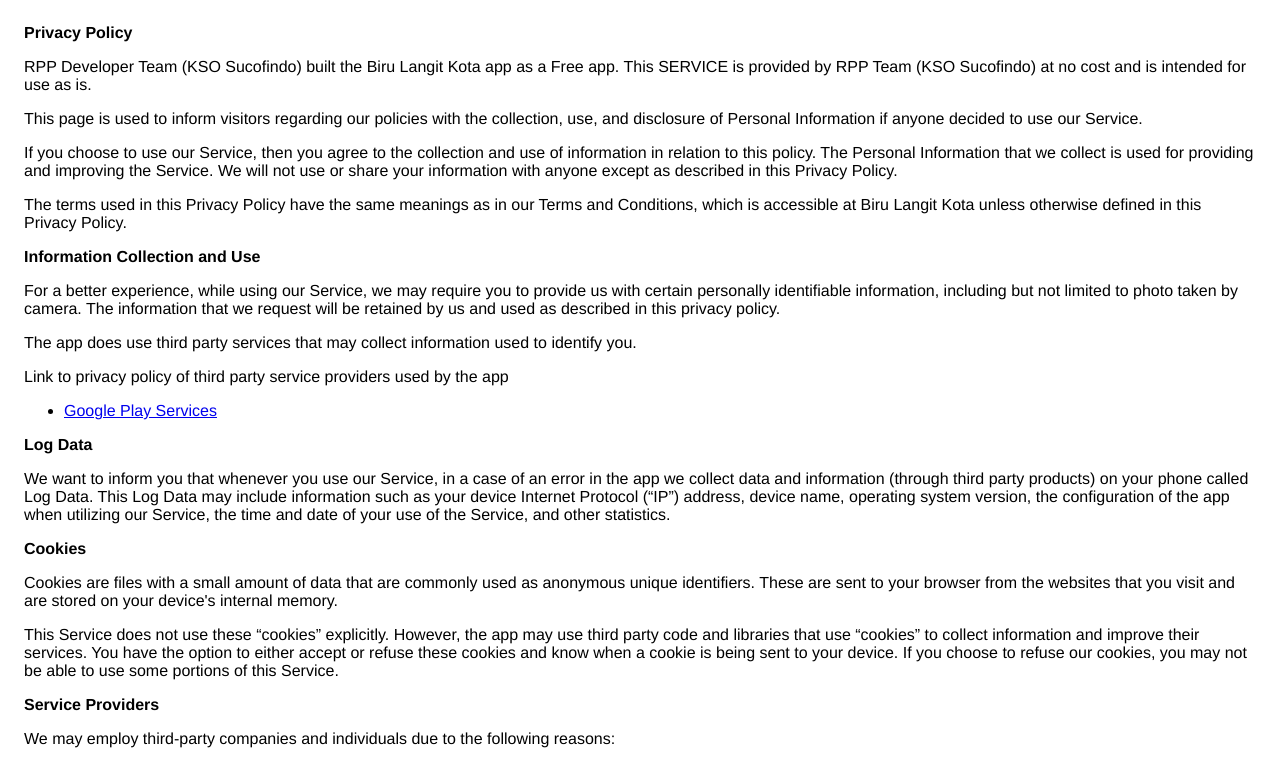
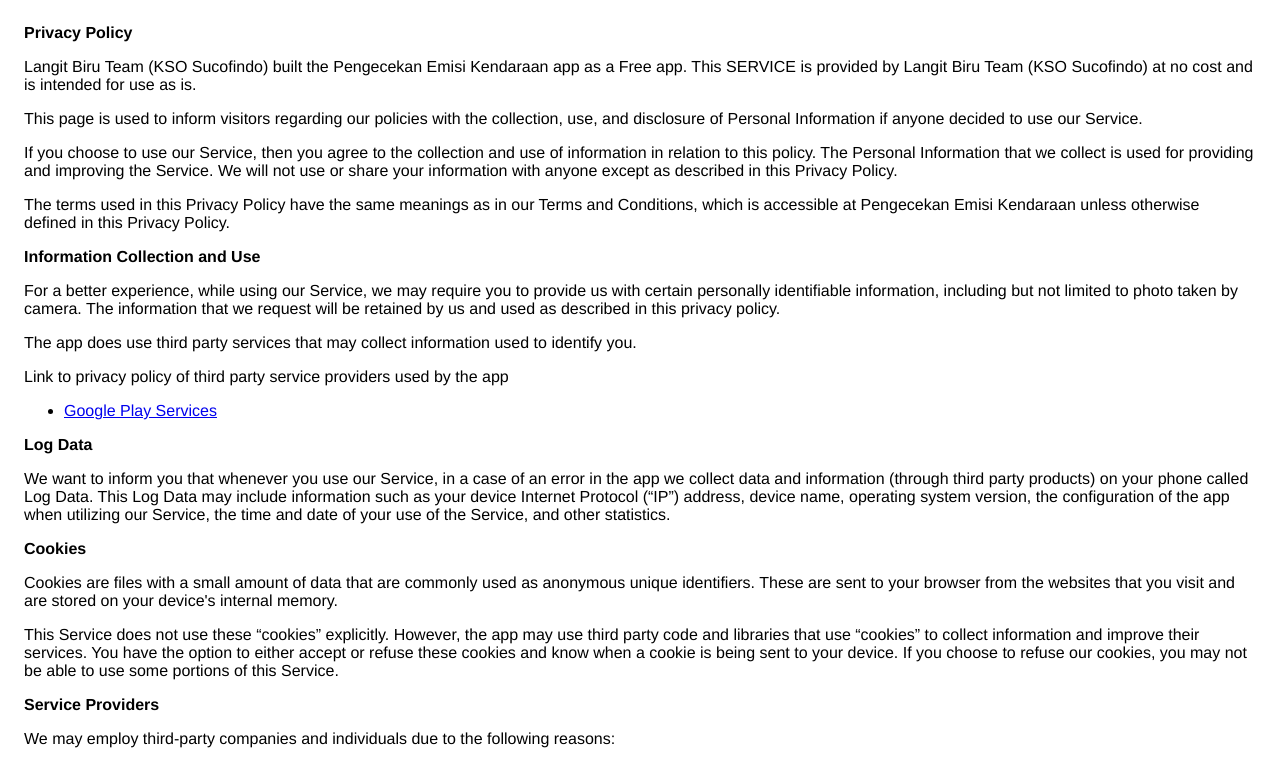
Before and after one commit to birulangitkota/privacy, a plain HTML site: page index.html in a window 1280 px wide. Shown: the top 761 px of the page. Drawn offline with Linux system fonts and the light colour scheme.

Commit message:
Update index.html

```diff
--- a/index.html
+++ b/index.html
@@ -14,8 +14,8 @@
   <body>
     <strong>Privacy Policy</strong>
     <p>
-      RPP Developer Team (KSO Sucofindo) built the Biru Langit Kota app as a
-      Free app. This SERVICE is provided by RPP Team (KSO Sucofindo) at no cost
+      Langit Biru Team (KSO Sucofindo) built the Pengecekan Emisi Kendaraan app as a
+      Free app. This SERVICE is provided by Langit Biru Team (KSO Sucofindo) at no cost
       and is intended for use as is.
     </p>
     <p>
@@ -32,7 +32,7 @@
     </p>
     <p>
       The terms used in this Privacy Policy have the same meanings as in our
-      Terms and Conditions, which is accessible at Biru Langit Kota unless
+      Terms and Conditions, which is accessible at Pengecekan Emisi Kendaraan unless
       otherwise defined in this Privacy Policy.
     </p>
     <p><strong>Information Collection and Use</strong></p>
@@ -136,11 +136,11 @@
       to review this page periodically for any changes. We will notify you of
       any changes by posting the new Privacy Policy on this page.
     </p>
-    <p>This policy is effective as of 2021-02-05</p>
+    <p>This policy is effective as of 2021-02-11</p>
     <p><strong>Contact Us</strong></p>
     <p>
       If you have any questions or suggestions about our Privacy Policy, do not
-      hesitate to contact us at birulangitkota@gmail.com.
+      hesitate to contact us at langitbirujakarta2021@gmail.com.
     </p>
   </body>
 </html>
```
